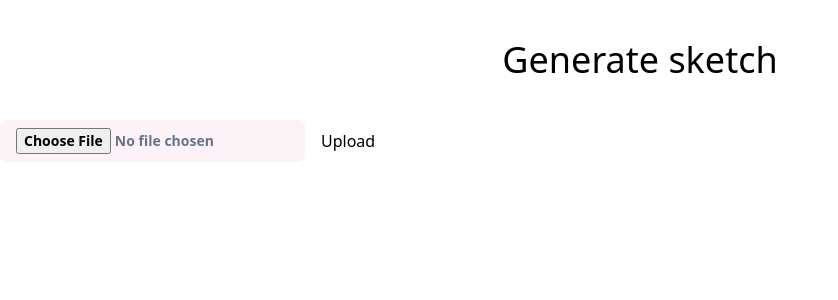
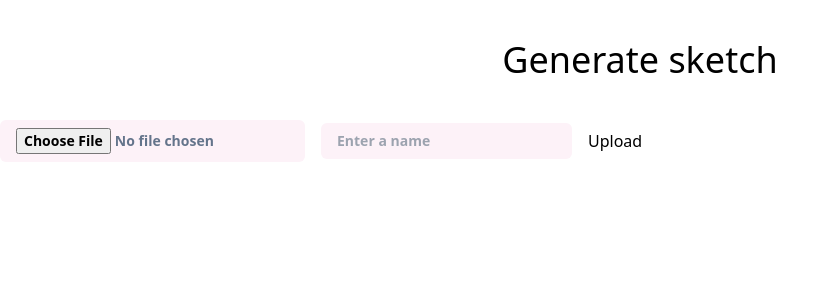
Before and after one commit to peterdinis/Image-To-Sketch, a Django app: page /sketchs/generate/ in a window 1280 px wide. Shown: the part 68-368 px from the top of the page, without its empty margins (0-838 px from the left). Run offline with Django 4.2, Linux system fonts and the light colour scheme; parts of the project's set-up code (start-up, migrations or seed data) failed here and were passed over; some libraries are stand-ins or nearby versions.

Commit message:
fix: Generate sketch fixed

```diff
--- a/sketchs/templates/sketchs/generate.html
+++ b/sketchs/templates/sketchs/generate.html
@@ -1,5 +1,9 @@
-{% extends 'main.html' %} {% load tailwind_filters %} {% block title %}
-Image-To-Sketch {% endblock %} {% block content %}
+{% extends 'main.html' %}
+{% load tailwind_filters %}
+{% block title %}
+Image-To-Sketch
+{% endblock %}
+{% block content %}
 <h1 class="text-center mt-10 text-4xl text-black">Generate sketch</h1>
 <form
   method="post"
@@ -13,6 +17,12 @@ Image-To-Sketch {% endblock %} {% block content %}
       type="file"
       name="image"
     />
+    <input
+      class="block text-sm text-slate-500 mr-4 py-2 px-4 rounded-md border-0 text-sm font-semibold bg-pink-50 text-pink-700 hover-bg-pink-100 cursor-pointer"
+      type="text"
+      name="name"
+      placeholder="Enter a name"
+    />
     <input type="submit" value="Upload" />
   </div>
 </form>
--- a/sketchs/views.py
+++ b/sketchs/views.py
@@ -37,8 +37,10 @@ def sketch_search(request):
 
 def generate_sketch(request):
     if request.method == 'POST':
-        uploaded_image = request.FILES['image']
-        if uploaded_image.name.endswith(('.jpg', '.jpeg', '.png', '.gif')):
+        uploaded_image = request.FILES.get('image')
+        name = request.POST.get('name')
+
+        if uploaded_image and uploaded_image.name.endswith(('.jpg', '.jpeg', '.png', '.gif')):
             # Save the uploaded image
             media_root = settings.MEDIA_ROOT
             image_path = os.path.join(media_root, 'uploaded_image.jpg')
@@ -59,13 +61,15 @@ def generate_sketch(request):
                 sketch_path = os.path.join(media_root, 'sketch.jpeg')
                 cv2.imwrite(sketch_path, sketch)
 
+                # Create a Sketch object and save it to the database
+                sketch_obj = Sketch(name=name, image=sketch_path)
+                sketch_obj.save()
+
                 return render(request, 'sketchs/generate.html', {'sketch_path': 'media/sketch.jpeg'})
             else:
-                # Handle the case where image loading failed
-                return render(request, 'sketchs/error.html')
+                print("Error: Image processing failed")
 
         else:
-            # Handle invalid file type
-            return render(request, 'sketchs/error.html')
+            print("Error: Invalid file type")
 
     return render(request, 'sketchs/generate.html')
```
Also changed, not shown: media/sketch.jpeg, media/uploaded_image.jpg.
